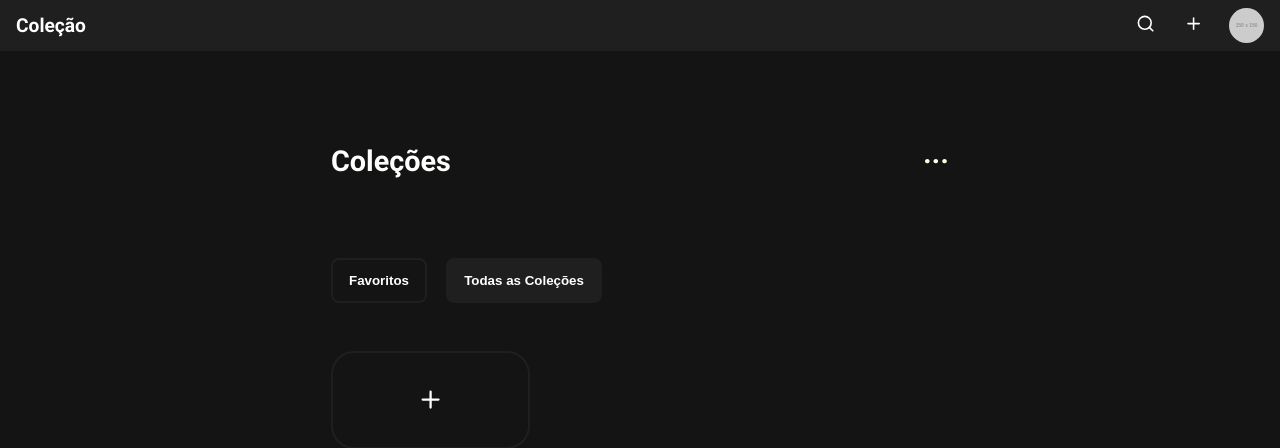
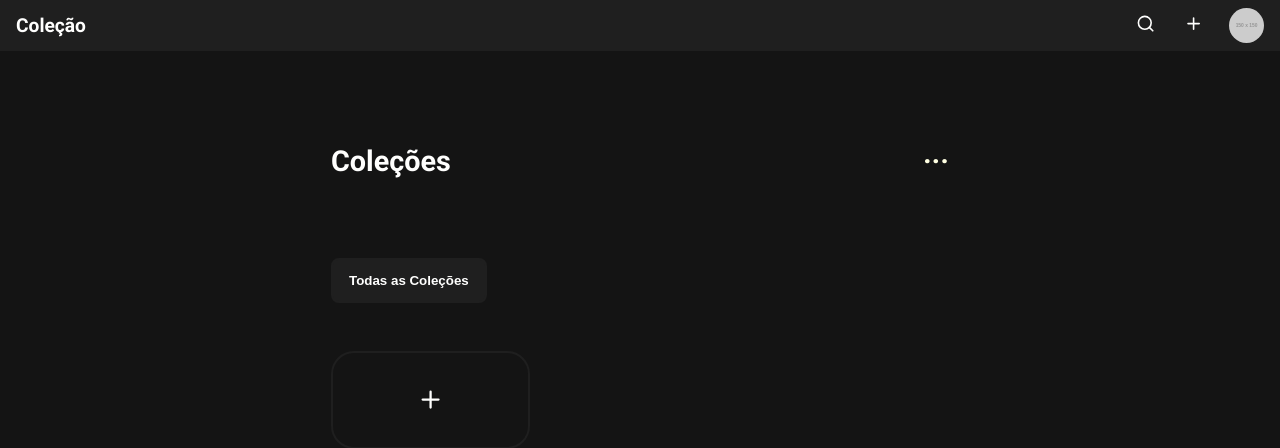
Before and after one commit to Guilherme-Santos08/todo-list, a React (Create React App) app: page / in a window 1280 px wide. Shown: the top 448 px of the page. Built offline with nearby package versions, Linux system fonts and the light colour scheme.

Commit message:
feat: remover cartoes

```diff
--- a/src/components/Card/index.tsx
+++ b/src/components/Card/index.tsx
@@ -1,15 +1,48 @@
+import { FiTrash } from "react-icons/fi";
 import { Container } from "./styles";
 
 type props = {
+  id: string;
+  active: boolean | string;
   cardName: string;
   backgroundColor: string;
+  handleClickRemoveCard: () => void;
+  setActive: (arg0: any) => void;
 };
 
-export function Card({ cardName, backgroundColor }: props) {
+export function Card({
+  cardName,
+  backgroundColor,
+  id,
+  active,
+  setActive,
+  handleClickRemoveCard,
+}: props) {
+  const handleShowDelete = () => {
+    if (active === id) {
+      setActive(null);
+    } else {
+      setActive(id);
+    }
+  };
+
   return (
     <Container aria-label="Cartão de tarefa da Escola">
       <div className="card__icon">
-        <div style={{ backgroundColor: backgroundColor }} />
+        <div
+          className="card__icon--color"
+          style={{ backgroundColor: backgroundColor }}
+        />
+        <div className="card__icon--more">
+          <span onClick={handleShowDelete}>...</span>
+        </div>
+        <button
+          className={`${active === id && "show-delete"} card__icon--delete`}
+          onClick={handleClickRemoveCard}
+        >
+          <FiTrash />
+          Deletar
+        </button>
       </div>
       <div className="card__info">
         <h3>{cardName}</h3>
--- a/src/components/Card/styles.ts
+++ b/src/components/Card/styles.ts
@@ -19,7 +19,51 @@ export const Container = styled.article`
   }
 
   .card__icon {
-    > div {
+    display: flex;
+    align-items: center;
+    justify-content: space-between;
+    position: relative;
+    .card__icon--more {
+      span {
+        font-size: 1rem;
+        font-weight: bold;
+      }
+    }
+    .card__icon--delete {
+      display: flex;
+      align-items: center;
+      color: #fff;
+
+      opacity: 0;
+      visibility: hidden;
+
+      position: absolute;
+      top: -10px;
+      right: -6px;
+
+      font-size: .85rem;
+      padding: .4rem;
+
+      background-color: ${props => props.theme.colors.background};
+      border-radius: 12px;
+
+      border: none;
+      cursor: pointer;
+      transition: opacity .4s ease;
+
+      &.show-delete {
+        opacity: 1;
+        visibility: visible;
+      }
+
+      &:hover {
+        opacity: .6;
+      }
+      svg {
+        margin-right: .3rem;
+      }
+    }
+    .card__icon--color {
       width: 50px;
       height: 50px;
       border-radius: 16px;
--- a/src/components/Main/index.tsx
+++ b/src/components/Main/index.tsx
@@ -1,3 +1,4 @@
+import { useState } from "react";
 import { useAddCard } from "../../hooks/useAddCard";
 
 import { Card } from "../Card";
@@ -7,7 +8,8 @@ import { ModalInput } from "../ModalInput";
 import { Container } from "./styles";
 
 export function Main() {
-  const { showModal, collectionFilter } = useAddCard();
+  const { showModal, collectionFilter, handleClickRemoveCard } = useAddCard();
+  const [active, setActive] = useState(false);
 
   return (
     <Container>
@@ -17,26 +19,30 @@ export function Main() {
       </div>
 
       <div className="choice">
-        <button
+        {/* <button
           aria-label="Botão para mostrar suas coleções favoritas"
           style={{ backgroundColor: "transparent" }}
+          value="all"
         >
           Favoritos
-        </button>
+        </button> */}
         <button aria-label="Botão para mostrar todas as suas coleções">
           Todas as Coleções
         </button>
       </div>
 
       <div className="cards">
-        {collectionFilter.map((collection, index) => (
+        {collectionFilter.map(collection => (
           <Card
+            key={collection.id}
+            id={collection.id}
             cardName={collection.cardName}
             backgroundColor={collection.cardColors}
-            key={index}
+            setActive={setActive}
+            active={active}
+            handleClickRemoveCard={() => handleClickRemoveCard(collection)}
           />
         ))}
-
         <CardMore showModal={showModal} />
       </div>
 
--- a/src/components/ModalInput/index.tsx
+++ b/src/components/ModalInput/index.tsx
@@ -11,7 +11,6 @@ export function ModalInput() {
     handleCardColor,
     handleClickAddCard,
   } = useAddCard();
-  console.log(showInput);
 
   const showModalTernario = showInput ? "show-modal" : "";
 
--- a/src/context/AddCardContext.tsx
+++ b/src/context/AddCardContext.tsx
@@ -16,12 +16,13 @@ type cardContextProps = {
   showModal: () => void;
   cardName: string;
   cardColor: string;
+  cardSearch: string;
   handleCardName: (e: React.ChangeEvent<HTMLInputElement>) => void;
   handleCardColor: (e: React.ChangeEvent<HTMLInputElement>) => void;
   handleClickAddCard: () => void;
+  handleCardSearch: (e: React.ChangeEvent<HTMLInputElement>) => void;
+  handleClickRemoveCard: any;
   collectionFilter: collectionCardProps[];
-  cardSearch: string;
-  handleCardSearch: (e: React.ChangeEvent<HTMLInputElement>) => void;
 };
 
 export const AddCardContext = createContext({} as cardContextProps);
@@ -41,8 +42,8 @@ export function AddCardProvider({ children }: props) {
   const [collectionCard, setCollectionCard] = useState<collectionCardProps[]>(
     getCollectionLocalStorage() ? getCollectionLocalStorage : []
   );
+  const [showInput, setShowInput] = useState(false);
   const [cardSearch, setCardSearch] = useState("");
-  const [showInput, setShowInput] = useState(false);
   const [cardName, setCardName] = useState("");
   const [cardColor, setCardColor] = useState("#000000");
 
@@ -86,6 +87,12 @@ export function AddCardProvider({ children }: props) {
     setCardName("");
   };
 
+  const handleClickRemoveCard = (itemName: { cardName: string }) => {
+    setCollectionCard(
+      collectionCard.filter(item => item.cardName !== itemName.cardName)
+    );
+  };
+
   return (
     <AddCardContext.Provider
       value={{
@@ -93,12 +100,13 @@ export function AddCardProvider({ children }: props) {
         showModal,
         cardName,
         cardColor,
+        cardSearch,
+        collectionFilter,
         handleCardName,
         handleCardColor,
         handleClickAddCard,
-        collectionFilter,
-        cardSearch,
         handleCardSearch,
+        handleClickRemoveCard,
       }}
     >
       {children}
```
